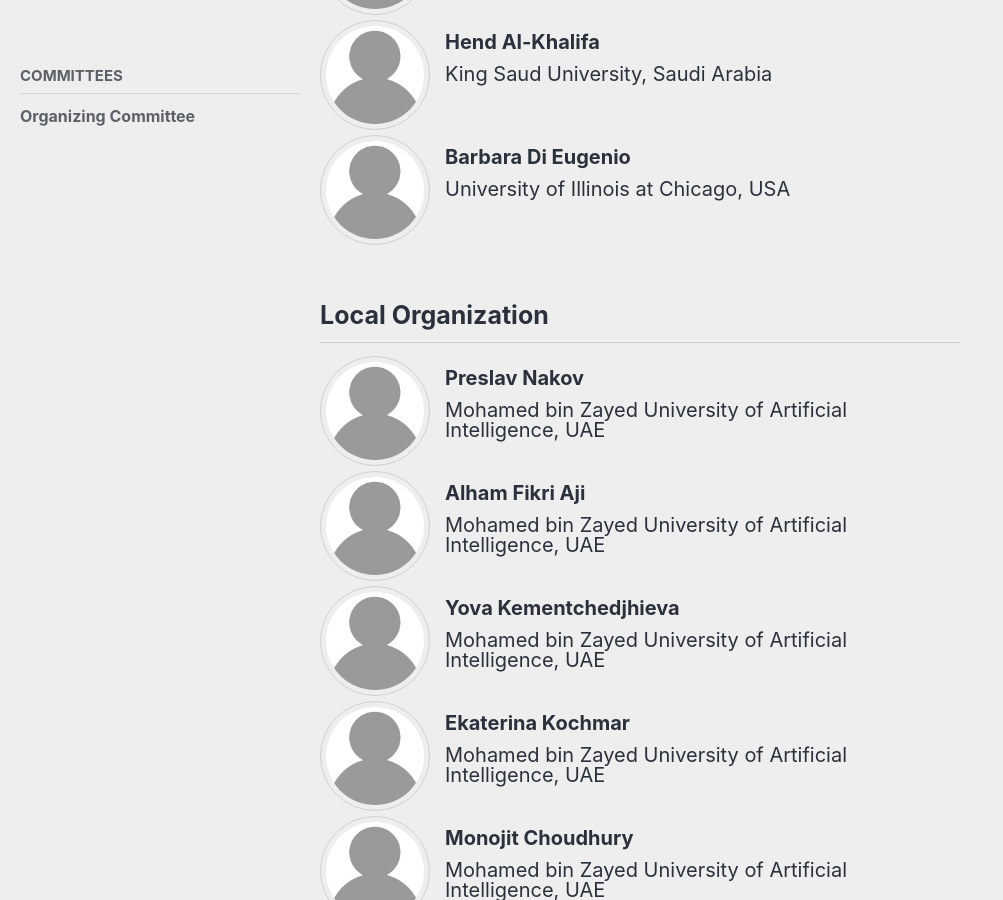
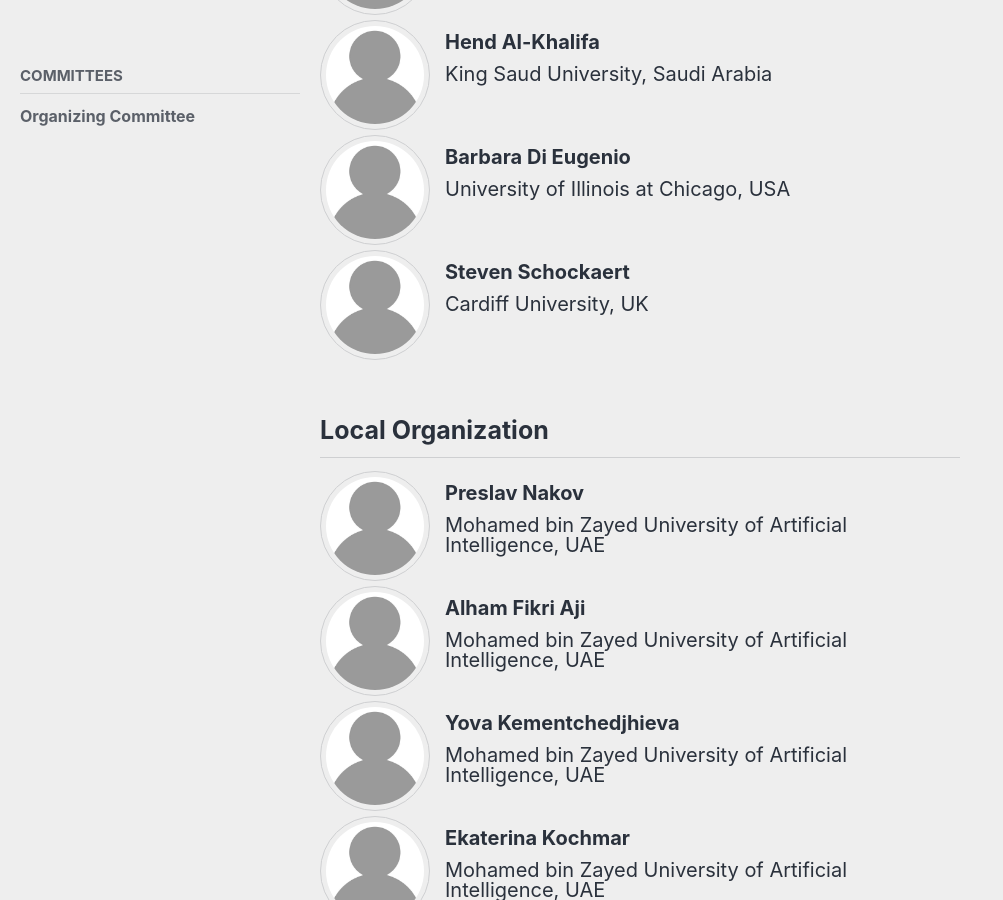
Before and after one commit to hasaniqbal777/coling-2025, a Jekyll site: the page built from _pages/committees/organization.md, in a window 1280 px wide and 900 px high, scrolled down 701 px. Shown: the whole window, without its empty margins (0-1003 px from the left). Built offline with Jekyll 4.4.1, drawn with Linux system fonts in a browser that asks for light colours; cached includes are drawn as plain includes; nearby versions of some CDN libraries.

Commit message:
Update organization.md
Added committee member

```diff
--- a/_pages/committees/organization.md
+++ b/_pages/committees/organization.md
@@ -53,6 +53,14 @@ sidebar:
    picture="/assets/images/committee/person.jpg"
    site=""
    institution="University of Illinois at Chicago, USA"
+   email = ""
+%}
+
+{% include committee-member.html
+   name="Steven Schockaert"
+   picture="/assets/images/committee/person.jpg"
+   site=""
+   institution="Cardiff University, UK"
    email = ""
 %}
 
```
